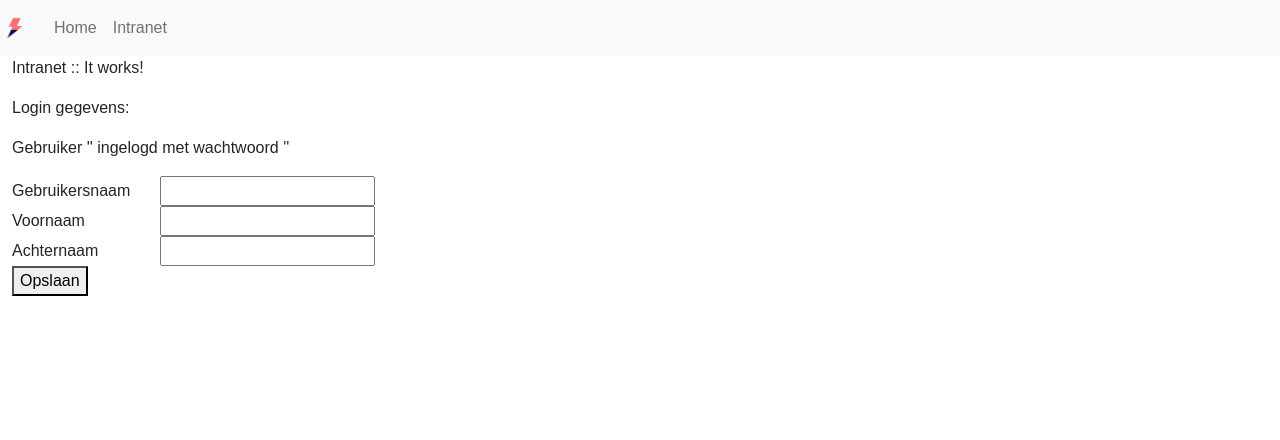
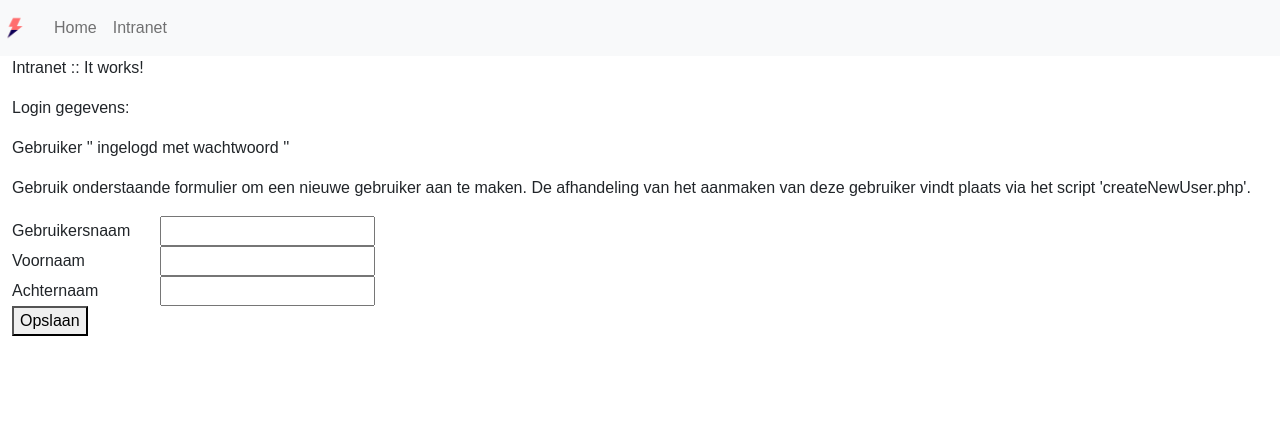
Before and after one commit to kajatrijsburg/BCM-Security-hospital-project, a PHP site: page /intranet in a window 1280 px wide. Shown: the top 440 px of the page. Run offline with PHP 8.4, Linux system fonts and the light colour scheme; data comes from the database, SQL or seed files in the repository; data that the repository does not hold is empty.

Commit message:
Added an instruction in the HTML

```diff
--- a/intranet/index.php
+++ b/intranet/index.php
@@ -28,6 +28,9 @@
             ?>
         </section>
         <section>
+            <P>Gebruik onderstaande formulier om een nieuwe gebruiker aan te maken. De afhandeling van het aanmaken van
+                deze gebruiker vindt plaats via het script 'createNewUser.php'.
+            </P>
             <form action="createNewUser.php" method="post">
                 <label for="idUserName">Gebruikersnaam</label>
                 <input type="text" name="username" id="idUserName">
```
